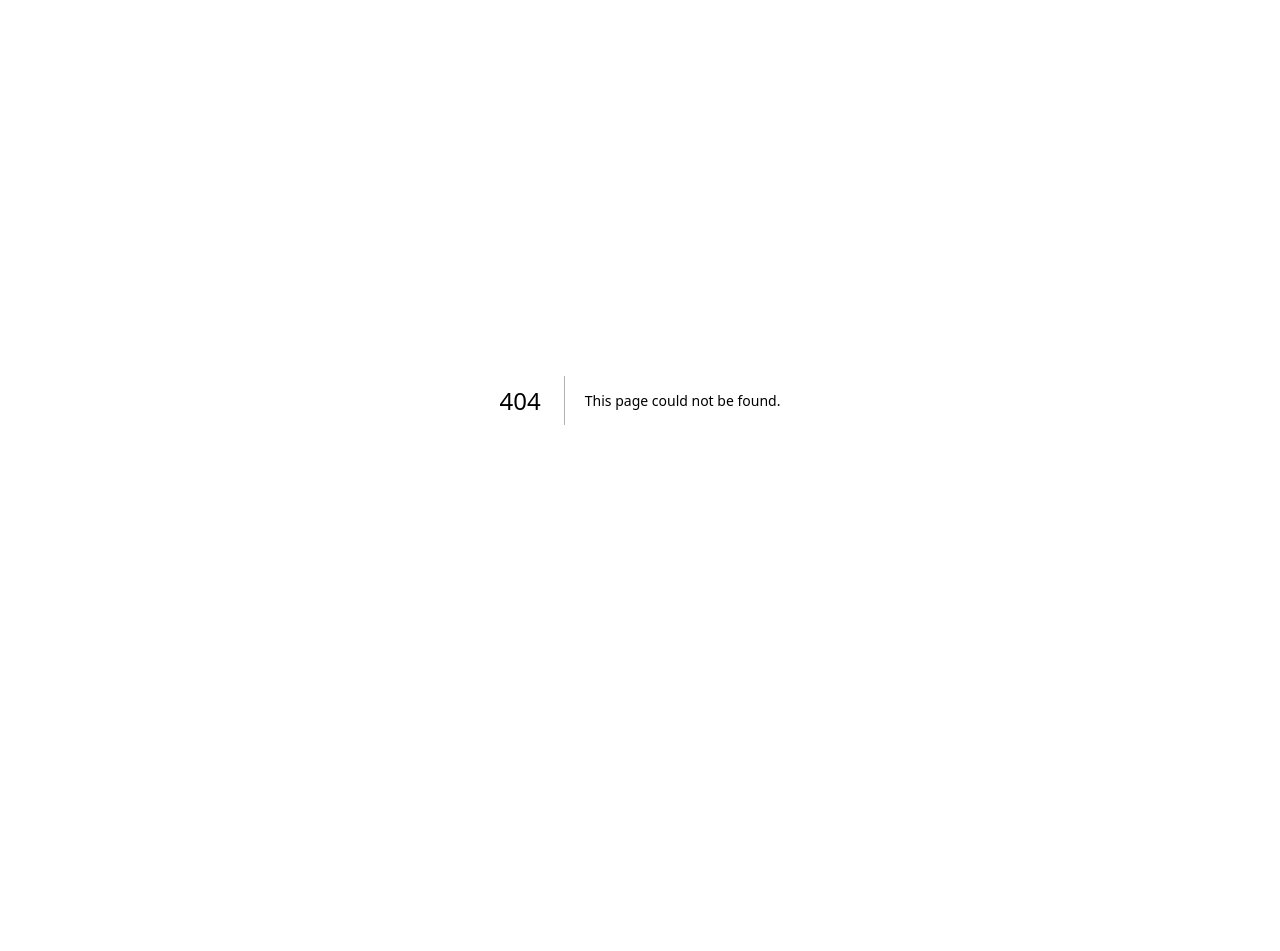
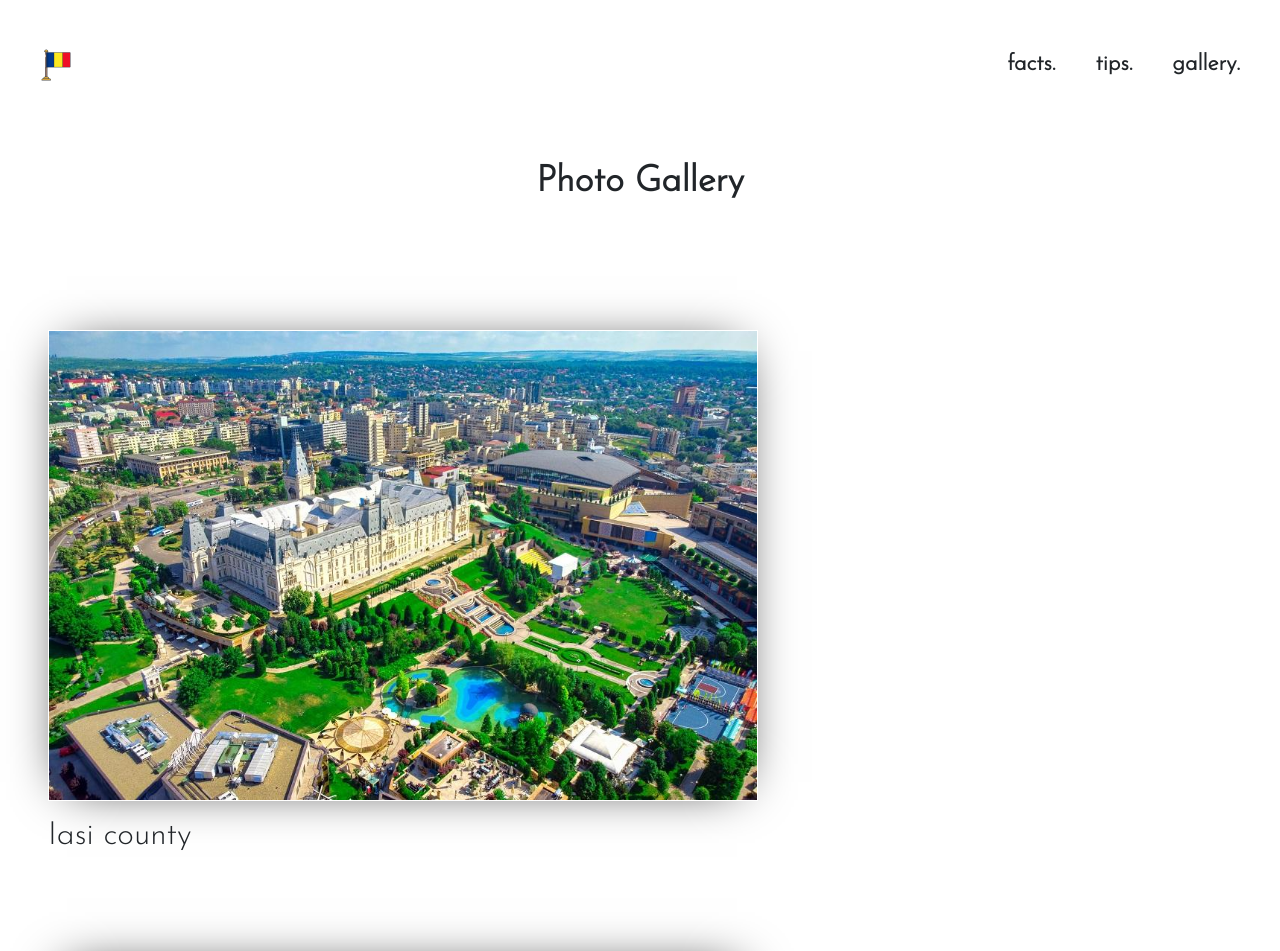
Before and after one commit to Alexandra-Haynes/discover-romania-next, a Next.js app: page /gallery in a window 1280 px wide. Before the commit this address had no page. Shown: the top 951 px of the page. Before the commit the page ends 800 px from the top, so only its background shows below. Built offline with nearby package versions, Linux system fonts and the light colour scheme.

Commit message:
add photo gallery page content

```diff
--- /dev/null
+++ b/src/components/PhotoData.js
@@ -0,0 +1,79 @@
+export const PhotosData = [
+    {   id: 1,
+        imageSrc: 'assets/iasi.jpg',
+        description: 'Iasi county'
+    },
+    {   id: 2,
+        imageSrc: 'assets/bucharest palace.jpg',
+        description: 'Bucharest palace'
+    },
+    {   id: 3,
+        imageSrc: 'assets/constanta.jpg',
+        description: 'Constanta county'
+    },
+    {   id: 4,
+        imageSrc: 'assets/corvin castle.jpg',
+        description: 'Hunedoara county'
+    },
+    {   id: 5,
+        imageSrc: 'assets/danube reservation.jpeg',
+        description: 'Danube Reservation'
+    },
+    {   id: 6,
+        imageSrc: 'assets/img1.jpg',
+        description: 'Transfagarasan'
+    },
+    {   id: 7,
+        imageSrc: 'assets/sibiu.jpeg',
+        description: 'Sibiu county'
+    },
+    {   id: 8,
+        imageSrc: 'assets/sighisoara.jpg',
+        description: 'Sighisoara county'
+    },
+    {   id: 9,
+        imageSrc: 'assets/timisoara.jpeg',
+        description: 'Timisoara county'
+    },
+    {   id: 10,
+        imageSrc: 'assets/transfagarasan.jpg',
+        description: 'Bilea Lake'
+    },
+    {   id: 11,
+        imageSrc: 'assets/img6.jpg',
+        description: 'Peles Castle'
+    },
+    {   id: 12,
+        imageSrc: 'assets/maramures.jpeg',
+        description: 'Maramures county'
+    },
+    {   id: 13,
+        imageSrc: 'assets/img28.jpg',
+        description: 'Brasov County'
+    },
+    {   id: 14,
+        imageSrc: 'assets/danube2.jpg',
+        description: 'Danube River'
+    },
+    {   id: 15,
+        imageSrc: 'assets/hiking.jpg',
+        description: 'Hiking Routes'
+    },
+    {   id: 16,
+        imageSrc: 'assets/img7.jpg',
+        description: 'Fagaras County'
+    },
+    {   id: 17,
+        imageSrc: 'assets/sarmale.jpg',
+        description: 'Sarmale traditional food'
+    },
+    {   id: 18,
+        imageSrc: 'assets/tradition.jpg',
+        description: 'Romanian tradition'
+    },
+    {   id: 19,
+        imageSrc: 'assets/mountain.jpg',
+        description: 'Carpathian mountains'
+    },
+
+]
--- /dev/null
+++ b/src/components/PhotosStyles.css
@@ -0,0 +1,33 @@
+.item {
+    width: 100%;
+    position: relative;
+    padding: 3rem;
+}
+
+.item img {
+    width: 60%;
+    border: 1px solid white;
+    box-shadow: -1px 1px 50px -20px rgba(0, 0, 0, 2);
+}
+
+.item:hover {
+    transform: scale(1.1);
+    transition: 0.4s ease-in-out;
+}
+
+.item h3 {
+    font-size: 2rem;
+    color: var(--secondary);
+    padding-top: 1rem;
+    font-weight: 400;
+}
+
+@media screen and (max-width: 1024px) {
+    .item img {
+        width: 100%;
+    }
+    .item h3 {
+        font-size: 1.5rem;
+        padding: 0.5rem;
+    }
+}
--- a/src/pages/facts.js
+++ b/src/pages/facts.js
@@ -25,7 +25,7 @@ const facts = () => {
                     <img
                       alt={fact.alt}
                       src={fact.imageSrc}
-                      className="relative w-full max-w-[800px] mx-auto h-full object-cover shadow-xl p-1"
+                      className="relative w-full  h-[400px] mx-auto  object-cover shadow-xl p-1"
                     />
                   </div>
                 </div>
--- /dev/null
+++ b/src/pages/gallery.js
@@ -0,0 +1,28 @@
+import Footer from "@/components/Footer";
+import { PhotosData } from "../components/PhotoData";
+import "../components/PhotosStyles.css";
+import NavBar from "@/components/NavBar";
+
+function PhotoGallery() {
+  return (
+    <>
+      <div className="photoGallery">
+        <NavBar />
+        <h1 className="text-center text-4xl font-bold py-20">Photo Gallery</h1>
+        <ul>
+          {PhotosData.map((item) => {
+            return (
+              <li key={item.id} className="item">
+                <img src={item.imageSrc} alt={item.description} />
+                <h3> {item.description} </h3>
+              </li>
+            );
+          })}
+        </ul>
+      </div>
+      <Footer />
+    </>
+  );
+}
+
+export default PhotoGallery;
```
